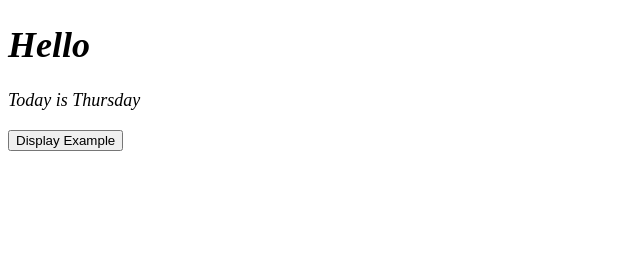
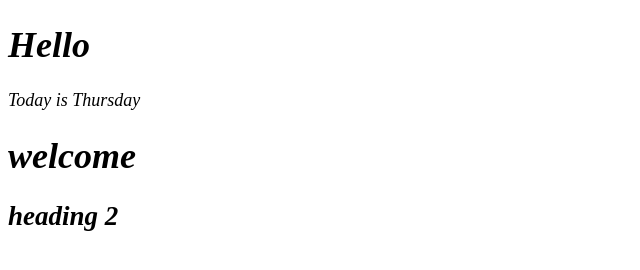
Before and after one commit to GarismoHussien/Basics_Takween, a plain HTML site: page Sara/course practice/website/index.html in a window 1280 px wide. Shown: the whole page, without its empty margins (0-640 px from the left). Drawn offline with Linux system fonts and the light colour scheme.

Commit message:
learning html

```diff
--- a/Sara/course practice/website/index.html
+++ b/Sara/course practice/website/index.html
@@ -9,10 +9,10 @@
 <body>
     <h1 id="myId"></h1>
     <p id="myP"></p>
-
-
-    <input type="button" onclick="alert('Hey, remember to tell your friends about ');" value="Display Example">
-
+<div>
+<h1>welcome</h1>
+<h2>heading 2</h2>
+</div>
     <script src="actions.js"></script>
 </body>
 </html>
```
